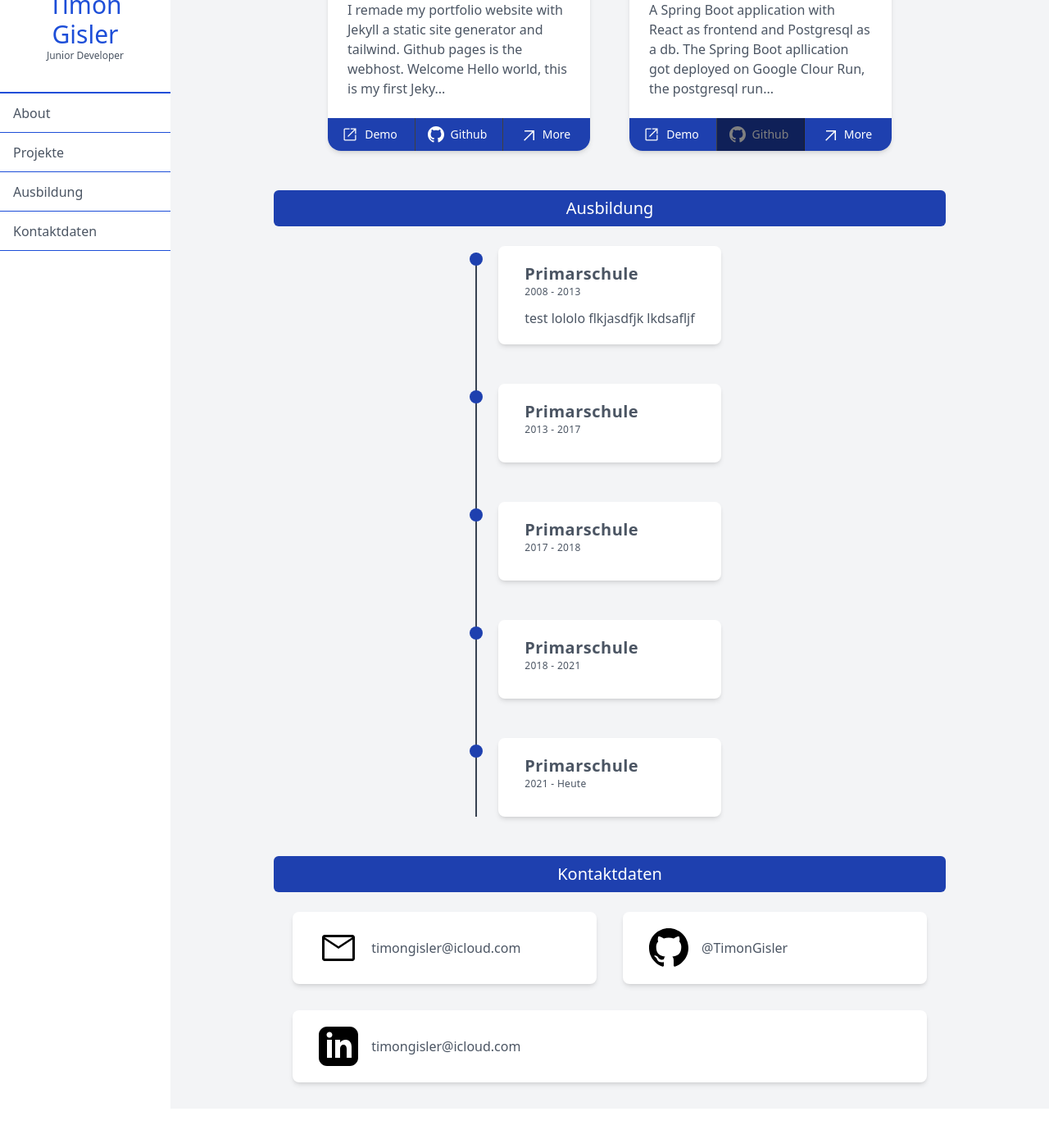
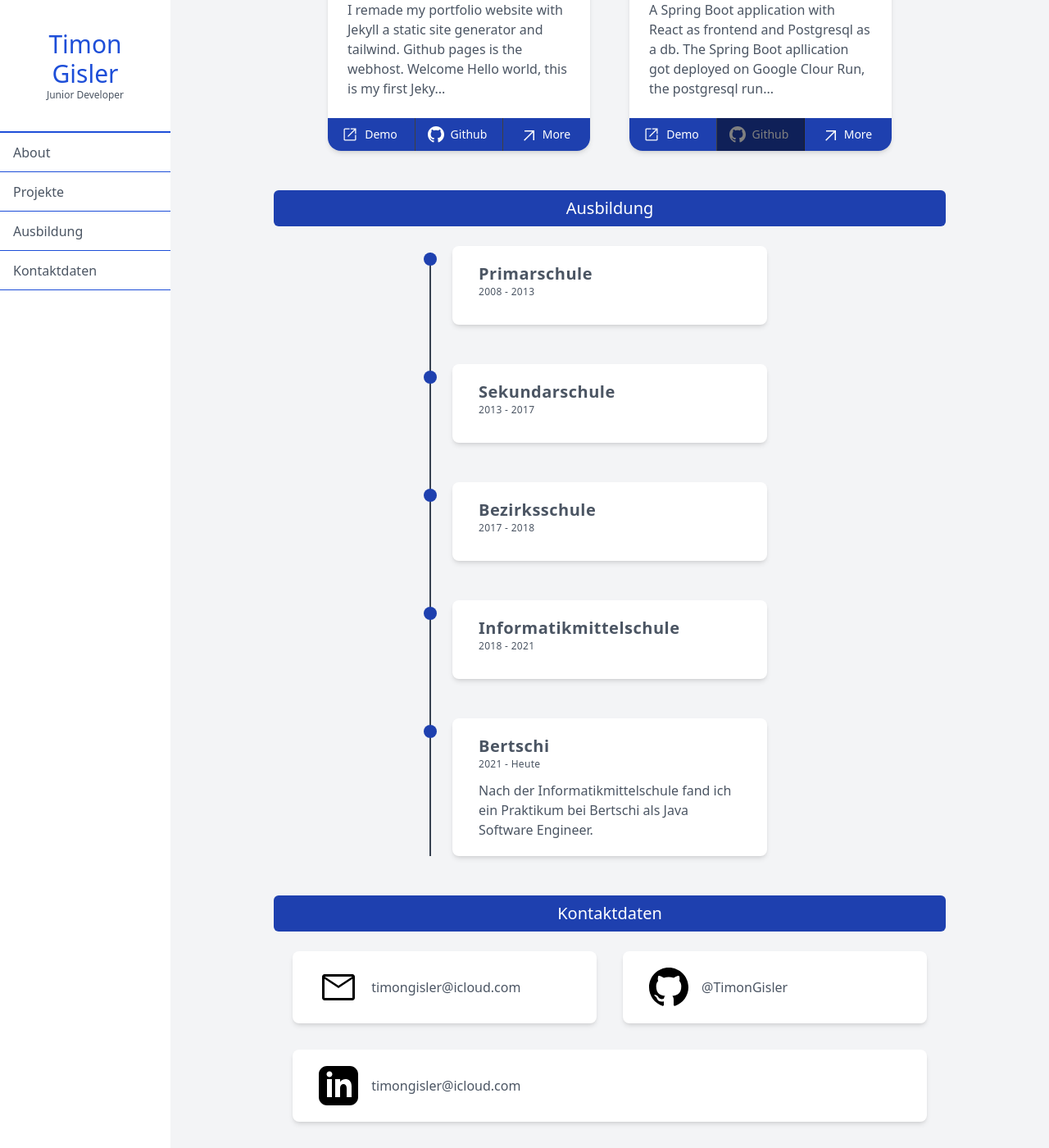
Before and after one commit to TimonGisler/personal-portfolio-jekyll, a Jekyll site: the page built from index.html, in a window 1280 px wide and 1400 px high, scrolled down 868 px. Shown: the whole window at 82% size. Built offline with Jekyll 4.4.1, drawn with Linux system fonts in a browser that asks for light colours; before the commit the page ends 2220 px from its top, so only the background shows below that.

Commit message:
added timeline infos

```diff
--- a/_data/educations.yml
+++ b/_data/educations.yml
@@ -1,15 +1,15 @@
 - time: 2008 - 2013
   what_i_did:  Primarschule
-  text: test lololo flkjasdfjk lkdsafljf
 
 - time: 2013 - 2017
-  what_i_did:  Primarschule
+  what_i_did:  Sekundarschule
 
 - time: 2017 - 2018
-  what_i_did:  Primarschule
+  what_i_did:  Bezirksschule
 
 - time: 2018 - 2021
-  what_i_did:  Primarschule
+  what_i_did:  Informatikmittelschule
 
 - time: 2021 - Heute
-  what_i_did:  Primarschule
+  what_i_did:  Bertschi
+  text: Nach der Informatikmittelschule fand ich ein Praktikum bei Bertschi als Java Software Engineer.
--- a/_includes/timelineCard.html
+++ b/_includes/timelineCard.html
@@ -1,5 +1,5 @@
 <div
-    class=" max-w-2xl card flex flex-col relative before:absolute before:top-2 before:w-4 before:h-4 before:rounded-full before:left-[-35px] before:bg-blue-800">
+    class=" max-w-sm card flex flex-col relative before:absolute before:top-2 before:w-4 before:h-4 before:rounded-full before:left-[-35px] before:bg-blue-800">
     <h3 class="text-xl font-semibold tracking-wide">
         {{include.what_i_did}}
     </h3>
--- a/assets/css/styles.css
+++ b/assets/css/styles.css
@@ -755,6 +755,18 @@
   max-width: 42rem;
 }
 
+.max-w-xl {
+  max-width: 36rem;
+}
+
+.max-w-md {
+  max-width: 28rem;
+}
+
+.max-w-sm {
+  max-width: 24rem;
+}
+
 .flex-1 {
   flex: 1 1 0%;
 }
```
